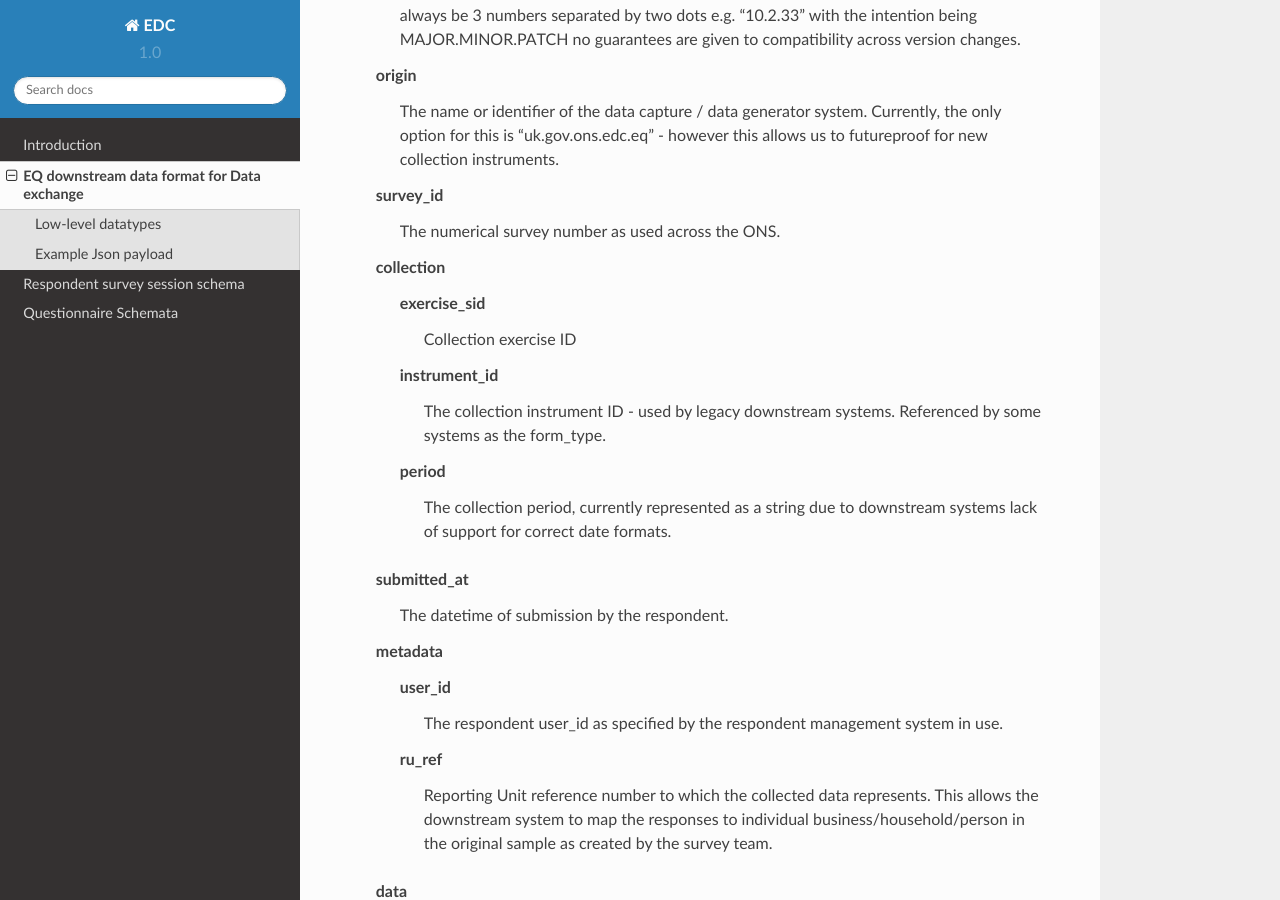
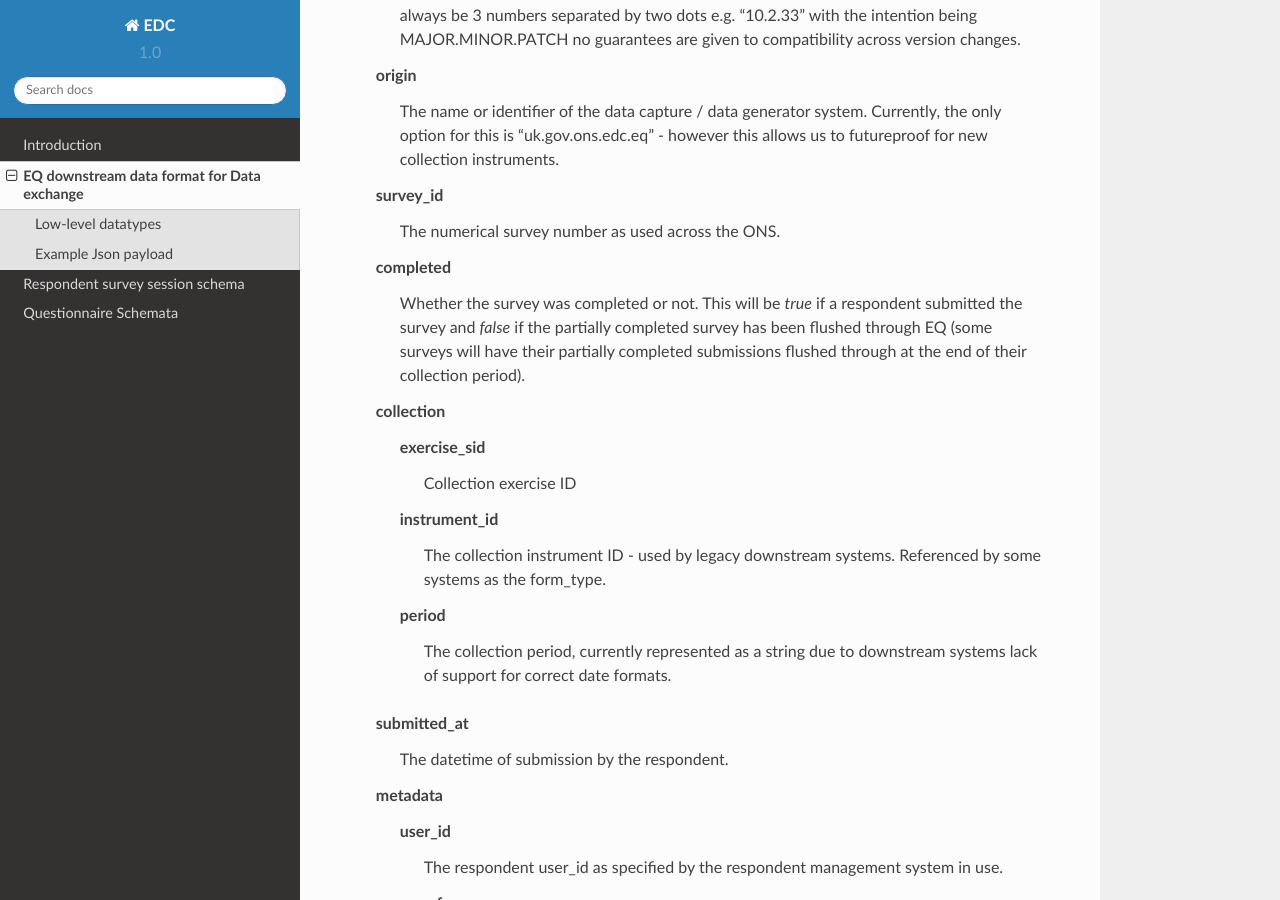
Before and after one commit to ONSdigital/ons-schema-definitions, a Sphinx documentation site: the page built from docs/dx-eq.rst, in a window 1280 px wide and 900 px high, scrolled down 855 px. Built offline with Sphinx 7.4.7 and the Read the Docs theme 2.0.0, drawn with Linux system fonts in a browser that asks for light colours.

Commit message:
Add completed flag to SDX payload
Adds a completed flag to the SDX payload that indicates whether the
completed survey was submitted by a respondent or an incomplete survey
was flushed through EQ. This is required so that downstream systems
can determine whether a survey was completed or not.

```diff
--- a/docs/dx-eq.rst
+++ b/docs/dx-eq.rst
@@ -38,6 +38,8 @@ Schema definition
     futureproof for new collection instruments.
   survey_id
     The numerical survey number as used across the ONS.
+  completed
+    Whether the survey was completed or not. This will be `true` if a respondent submitted the survey and `false` if the partially completed survey has been flushed through EQ (some surveys will have their partially completed submissions flushed through at the end of their collection period).
   collection
     exercise_sid
       Collection exercise ID
@@ -117,6 +119,7 @@ Example Json payload
       "version" : "0.0.1",
       "origin" : "uk.gov.ons.edc.eq",
       "survey_id": "021",
+      "completed": true,
       "collection":{
         "exercise_sid": "hfjdskf",
         "instrument_id": "yui789",
```
